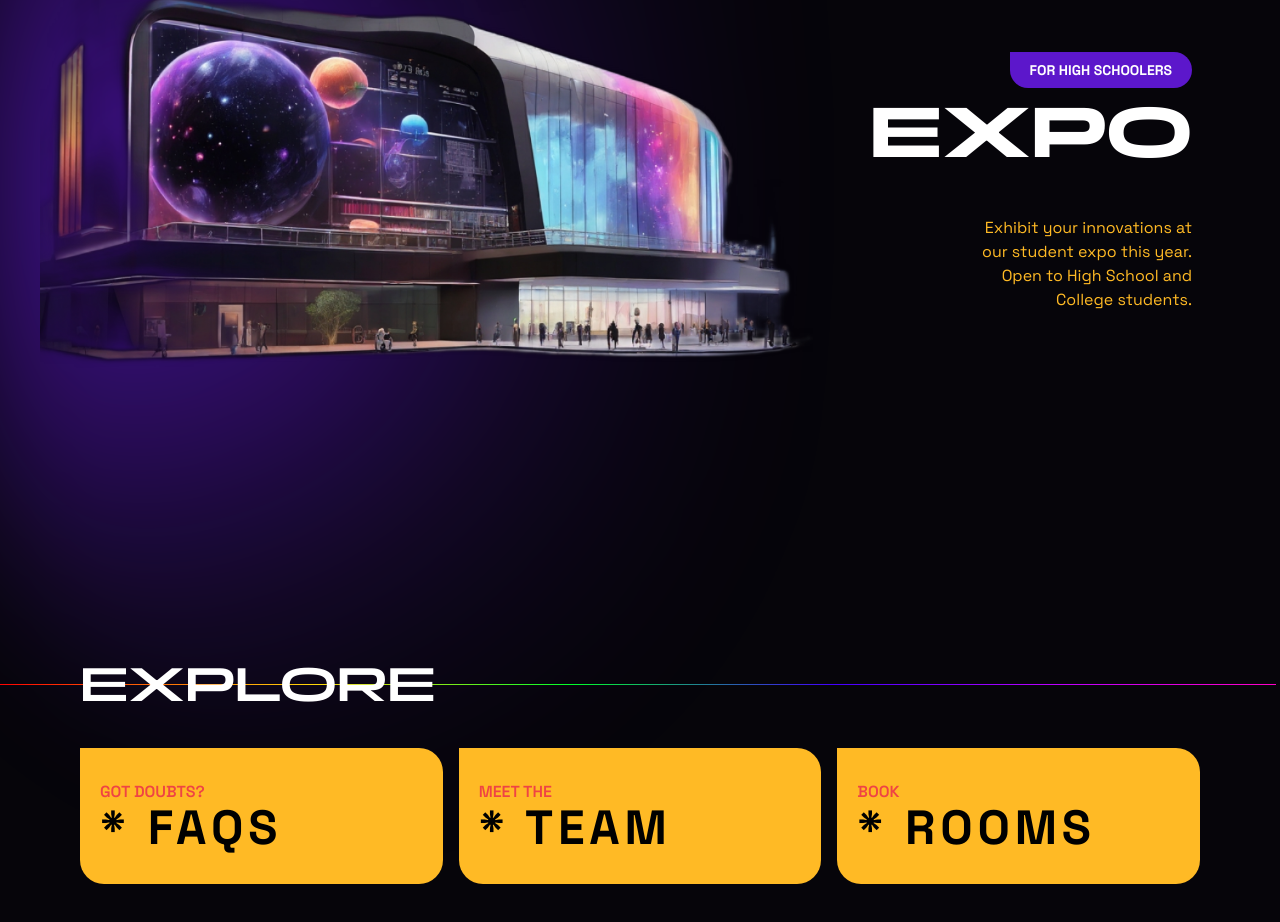
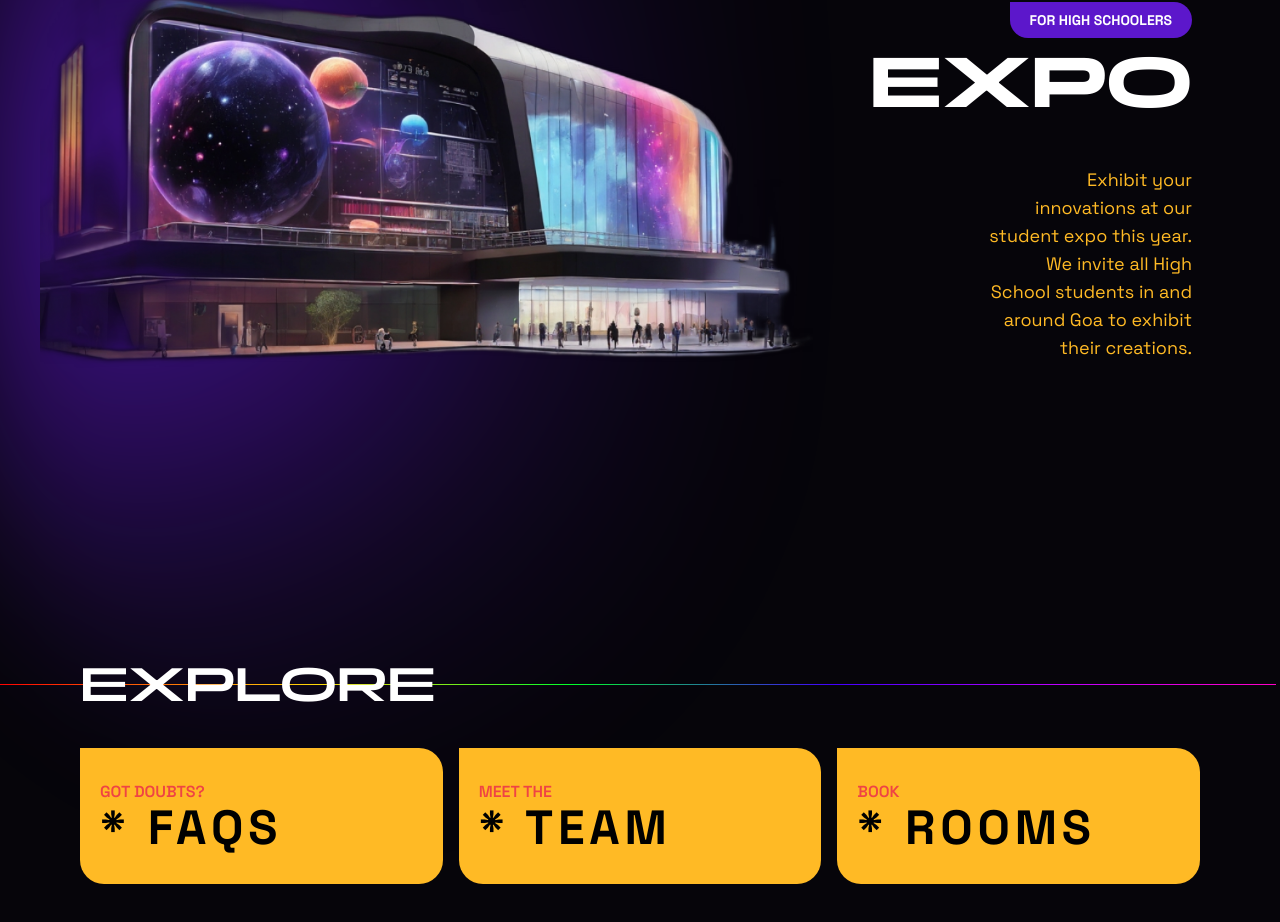
Before and after one commit to Engicos-Coders-Club/gec-spectrum-website-2024, a Next.js app: page / in a window 1280 px wide. Shown: the part 3248-4170 px from the top of the page. Built offline with nearby package versions, Linux system fonts and the light colour scheme.

Commit message:
changed expo description

```diff
--- a/src/app/components/Expo.tsx
+++ b/src/app/components/Expo.tsx
@@ -30,7 +30,7 @@ const Expo = () => {
         <div className="md:w-1/5 p-2 flex flex-col justify-center md:items-end items-center gap-[0.5rem] mt-8 md:mt-0">
         <div className={`${space.className} bg-[#741CFFC9] text-sm flex items-center justify-center px-5 whitespace-nowrap font-bold rounded-3xl py-2 rounded-tl-none`}>FOR HIGH SCHOOLERS</div>
             <h2 className={`${panchang.className} font-bold md:text-7xl text-5xl text-end`}>EXPO</h2>
-            <p className={`${space.className} text-[#FFBA25] md:text-end md:mt-8 mt-5 text-center py-2`}>Exhibit your innovations at our student expo this year. Open to High School and College students.</p>
+            <p className={`${space.className} text-[#FFBA25] md:text-end text-lg md:mt-8 mt-5 py-2 pl-2`}>Exhibit your innovations at our student expo this year. We invite all High School students in and around Goa to exhibit their creations.</p>
             {/* <button className="bg-[#741CFF] rounded-3xl py-2 rounded-tl-none w-2/3">REGISTER NOW</button> */}
         </div>
     </div>
```
